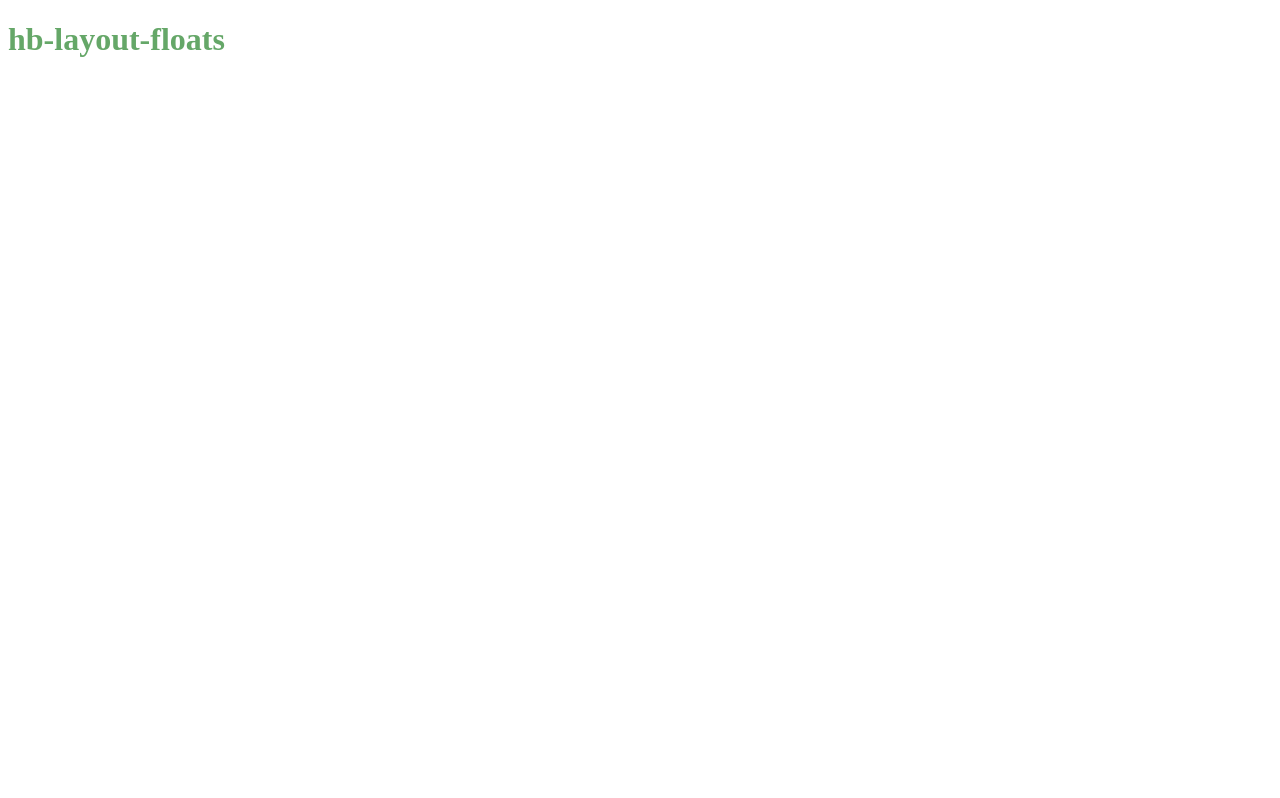
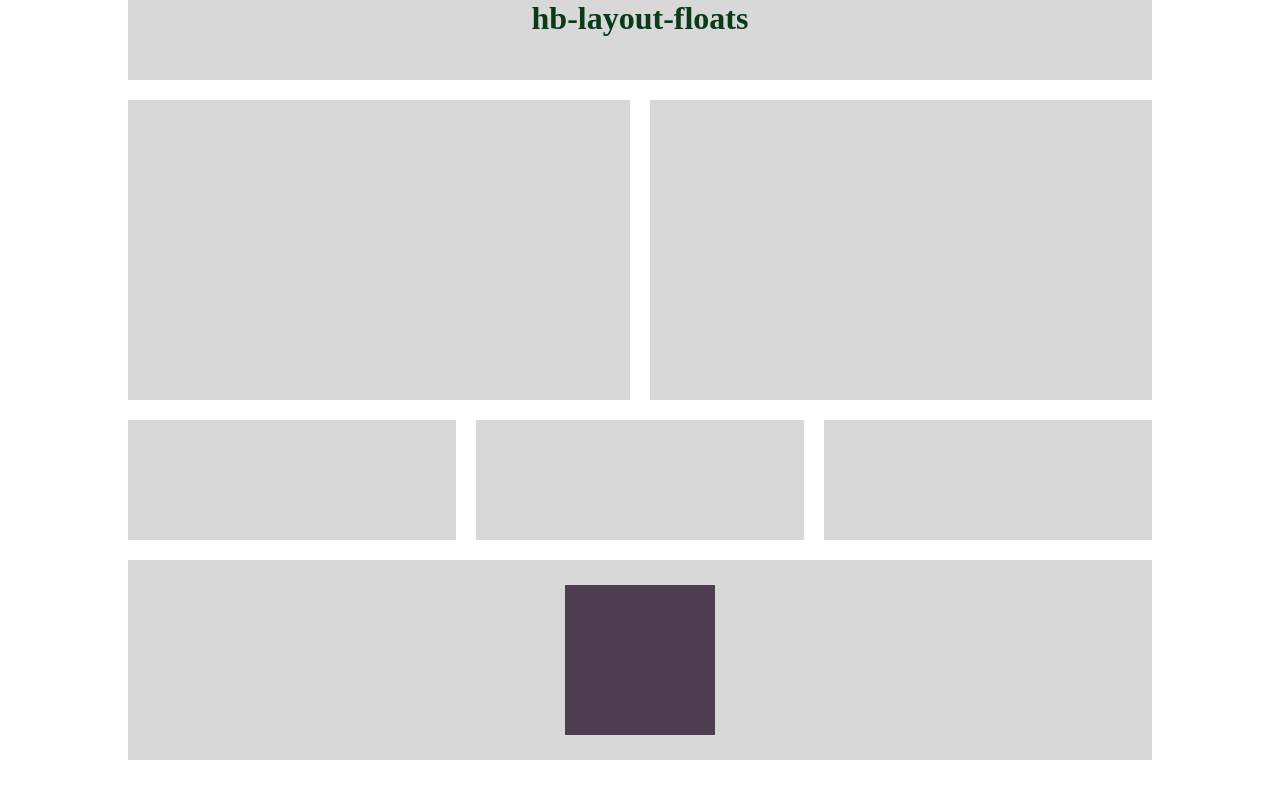
Before and after one commit to milouri23/hb-layout-floats, a plain HTML site: page index.html in a window 1280 px wide. Drawn offline with Linux system fonts and the light colour scheme.

Commit message:
Adding layout using floats

```diff
--- a/css/style.css
+++ b/css/style.css
@@ -1,3 +1,75 @@
-h1 {
-    color: rgb(101, 167, 104)
+* {
+    margin: 0;
+    padding: 0;
+    box-sizing: border-box;
 }
+
+.main-fixed-header {
+    max-width: 1024px;
+    width: 100%;
+    height: 80px;
+    position: fixed;
+    top: 0;
+    left: 50%;
+    transform: translateX(-50%);
+    overflow: hidden;
+    text-align: center;
+    color: #093b18;
+    background-color: #d8d8d8;
+}
+
+.main-container {
+    max-width: 1024px;
+    margin: 100px auto 0;
+}
+
+.page-row {
+    width: 100%;
+    margin-bottom: 20px;
+    overflow: hidden;
+}
+
+.big-section {
+    width: calc(50% - 10px);
+    height: 300px;
+    float: left;
+    margin-right: 20px;
+    background-color: #d8d8d8;
+}
+
+.small-section {
+    width: calc(100% / 3 - 40px / 3);
+    height: 120px;
+    float: left;
+    margin-right: 20px;
+    background-color: #d8d8d8;
+}
+
+.big-section:last-child, .small-section:last-child {
+    margin-right: 0;
+}
+
+.special-footer {
+    width: 100%;
+    height: 200px;
+    position: relative;
+    background-color: #d8d8d8;
+}
+
+.pretty-figure {
+    width: 150px;
+    height: 150px;
+    position: absolute;
+    top: 50%;
+    left: 50%;
+    transform: translate(-50%, -50%);
+    background-color: #4e3c50
+}
+
+@media (max-width: 500px) {
+    .big-section, .small-section {
+        width: 100%;
+        float: none;
+        margin-bottom: 20px;
+    }
+}
--- a/index.html
+++ b/index.html
@@ -8,6 +8,18 @@
     <link rel="stylesheet" href="css/style.css">
 </head>
 <body>
-    <h1>hb-layout-floats</h1>
+    <header class="main-fixed-header"><h1>hb-layout-floats</h1></header>
+    <div class="main-container">
+        <div class="page-row">
+            <section class="big-section"></section>
+            <section class="big-section"></section>
+        </div>
+        <div class="page-row">
+            <section class="small-section"></section>
+            <section class="small-section"></section>
+            <section class="small-section"></section>
+        </div>
+        <footer class="special-footer"><figure class="pretty-figure"></figure></footer>
+    </div>
 </body>
 </html>
```
